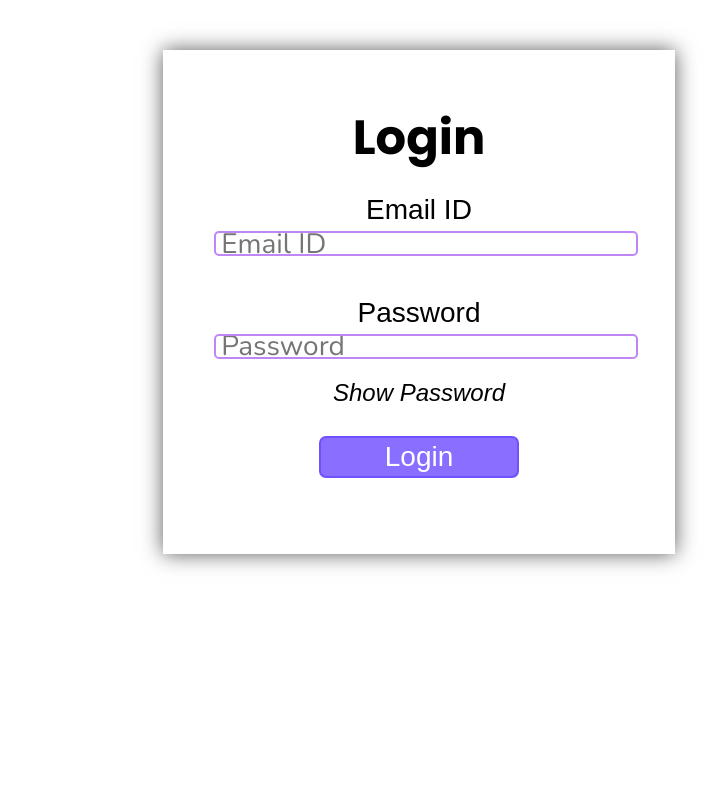
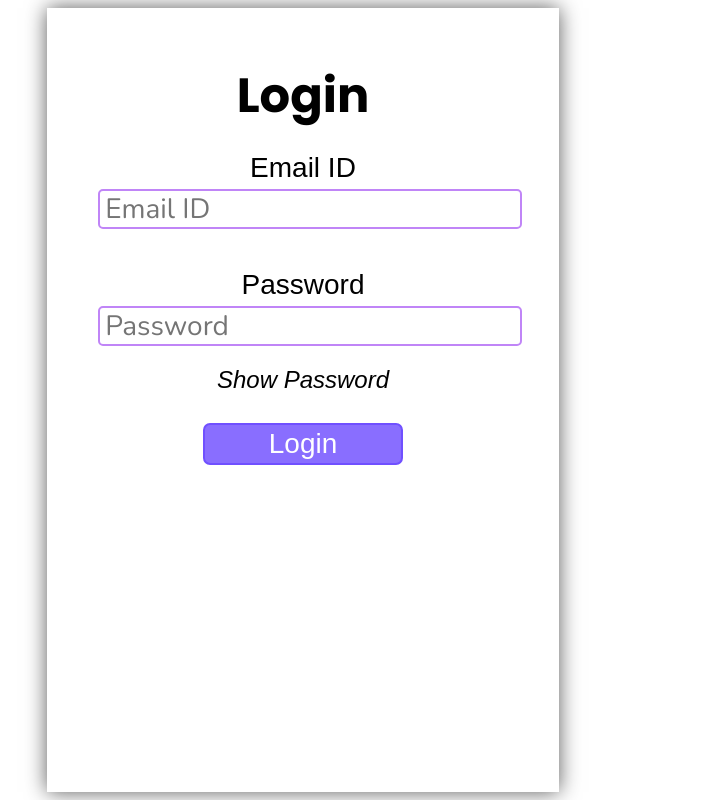
Before and after one commit to Akshx09/vastrika-delivery, a React (Create React App) app: page / in a window 1280 px wide. Shown: the whole page, without its empty margins (337-1058 px from the left). Built offline with nearby package versions, Linux system fonts and the light colour scheme.

Commit message:
Update Login1.css

```diff
--- a/src/Component/Login1.css
+++ b/src/Component/Login1.css
@@ -1,12 +1,19 @@
 @import url('https://fonts.googleapis.com/css2?family=Great+Vibes&family=Poppins:ital,wght@0,100;0,200;0,300;0,400;0,500;0,600;0,700;0,800;0,900;1,100;1,200;1,300;1,400;1,500;1,600;1,700;1,800;1,900&family=Ubuntu+Sans:ital,wght@0,100..800;1,100..800&display=swap');
 @import url('https://fonts.googleapis.com/css2?family=Great+Vibes&family=Nunito:ital,wght@0,200..1000;1,200..1000&family=Poppins:ital,wght@0,100;0,200;0,300;0,400;0,500;0,600;0,700;0,800;0,900;1,100;1,200;1,300;1,400;1,500;1,600;1,700;1,800;1,900&family=Ubuntu+Sans:ital,wght@0,100..800;1,100..800&display=swap');
+.super-flex-container{
+    overflow-y: hidden;
+    height: 100vh;
+    display: flex;
+    justify-content: center;
+    align-items: center;
+}
 .login-container{
     background-color: white;
     width: 40%;
     height: 90%;
     box-shadow: 0 0 20px rgb(92, 92, 92);
     padding: 4vh 0;
-    margin: 50px 500px;
+    /* margin: 50px 500px; */
     @media (max-width: 1000px) {
         width: 95%;
         height: 95%;
@@ -39,6 +46,7 @@
 }
 .ip-input{
     width: 100%;
+    height: 30px;
     font: 3.5vh "Nunito", Arial;
     padding: 3px 5px;
     color: grey;
```
